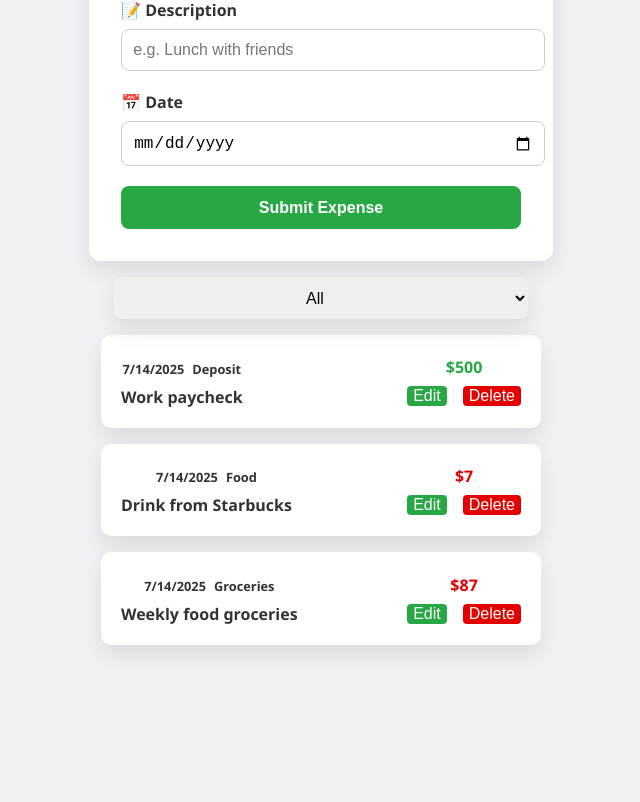
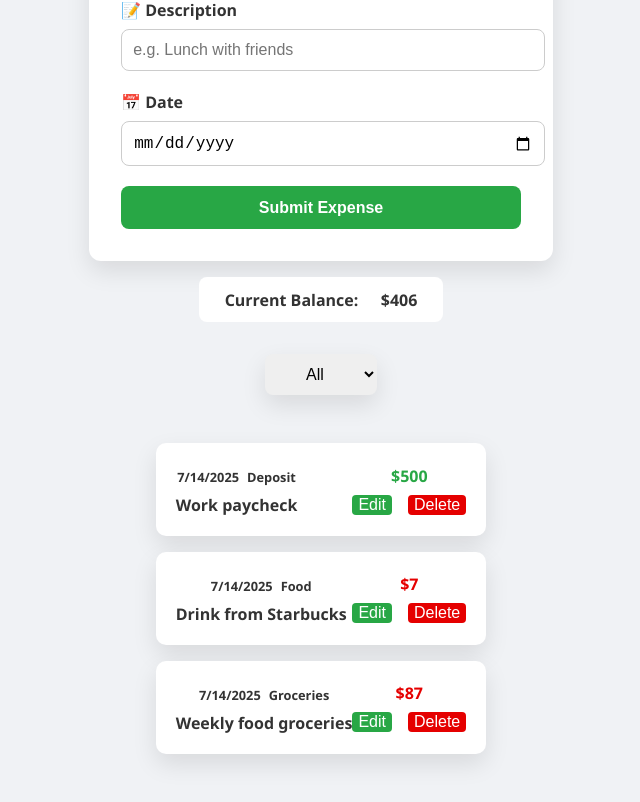
Before and after one commit to avnishsinha/Expense-Tracker-, a React (Create React App) app: page / in a window 1280 px wide. Shown: the part 424-1226 px from the top of the page, without its empty margins (319-959 px from the left). Before the commit the page ends 1117 px from the top, so only its background shows below. Built offline with nearby package versions, Linux system fonts and the light colour scheme.

Commit message:
balance tracker

```diff
--- a/src/expenseCard.css
+++ b/src/expenseCard.css
@@ -1,3 +1,9 @@
+.body{
+  display: flex;
+  flex-direction: column;
+  align-items: center;
+}
+
 .expenseCard {
     max-width: 400px;
     display: flex;
@@ -80,7 +86,7 @@ p {
   margin: 1rem;
 }
 .categories {
-  width: 35%;
+  width:100%;
   padding: 0.7rem;
   border: none;
   border-radius: 8px;
@@ -90,3 +96,21 @@ p {
   box-shadow: 0 10px 25px rgba(0, 0, 0, 0.1);
   text-align: center;
 }
+
+.currentBal{
+  justify-content: center;
+  display: flex;
+  margin: 1rem;
+  background-color: #fff;
+  width: 20%;
+  border-radius: 8px;
+  align-items: center;
+
+}
+.currentBal p {
+  padding: 0.7rem;
+  border: none;
+  font-size: 1rem;
+  text-align: center;
+
+}
--- a/src/expenseCard.js
+++ b/src/expenseCard.js
@@ -31,16 +31,24 @@ function ExpenseCard({ amount, category, description, date }) {
 
 function ExpenseList() {
   const [selectedCategory, setSelectedCategory] = useState('All');
-
   const categories = ['All', ...new Set(TestData.map(item => item.category))];
 
   const filteredData =
     selectedCategory === 'All'
       ? TestData
       : TestData.filter(item => item.category === selectedCategory);
+  const balance = TestData.reduce((sum, item) => {
+  return item.category === 'Deposit'
+    ? sum + parseFloat(item.amount)
+    : sum - parseFloat(item.amount);
+  }, 0);
+  return (
+    <div className="body">
+      <div className="currentBal">
+        <p>Current Balance: </p>
+        <p>${balance}</p>
 
-  return (
-    <div>
+      </div>
       <div className="filter">
         <select className="categories"
         value={selectedCategory}
```
